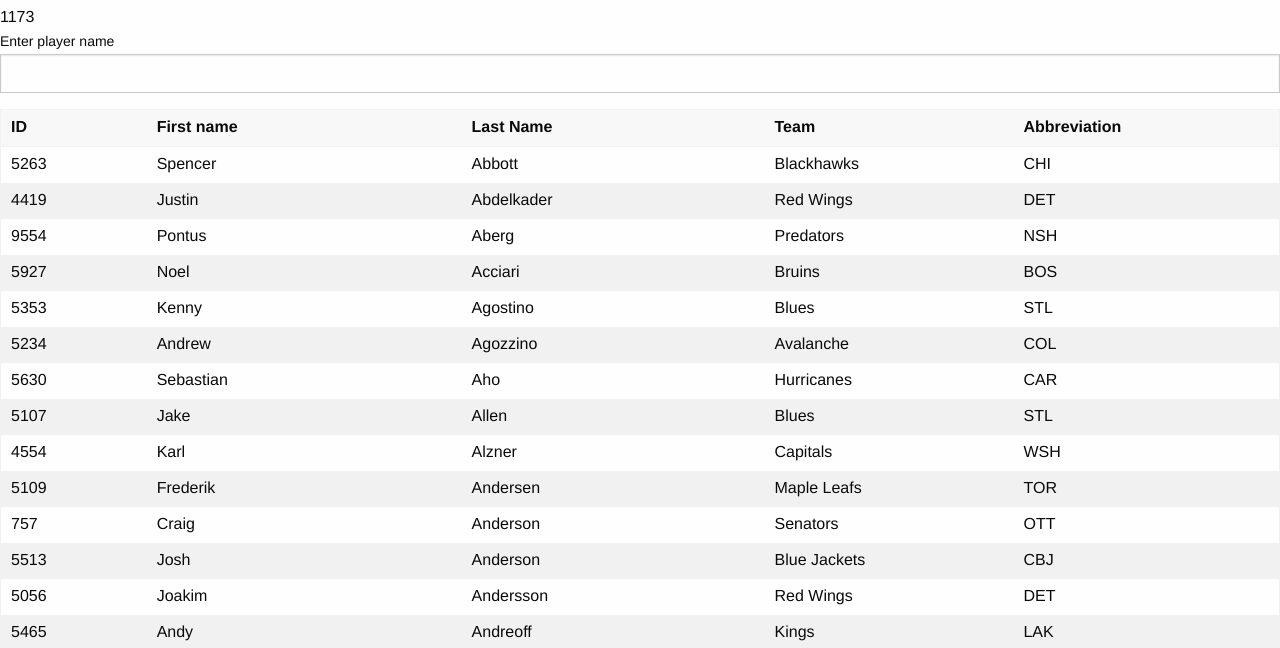
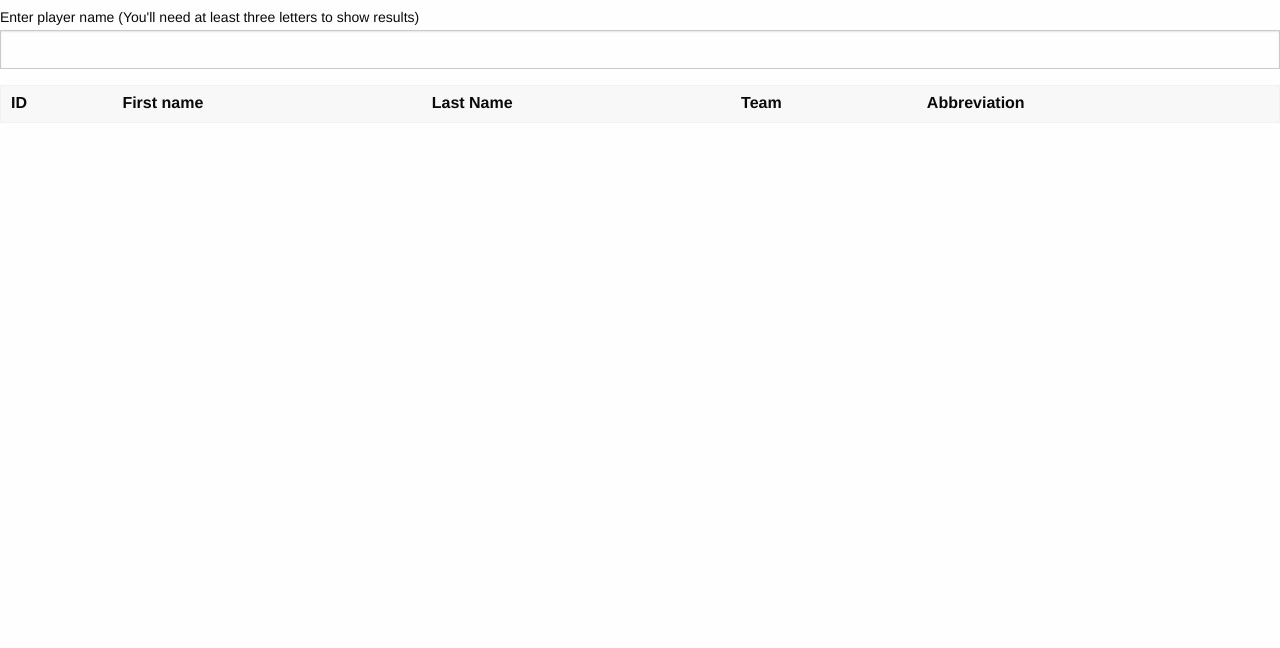
Before and after one commit to TheHandsomeCoder/hockey-app, a website built with webpack: page index.html at #!/team-builder in a window 1280 px wide. Shown: the part 152-800 px from the top of the page. Built offline with nearby package versions, Linux system fonts and the light colour scheme; some packages are replaced by stand-ins of ours.

Commit message:
Removed unneeded tags

```diff
--- a/app/team-builder/team-builder.html
+++ b/app/team-builder/team-builder.html
@@ -1,12 +1,12 @@
 <h2>Team Builder</h2>
-{{vm.players.length}}
+
 <div class="row">
-    <div class="small-6 columns">
-        <label>Enter player name
+    <div class="small-8 columns">
+        <label>Enter player name (You'll need at least three letters to show results)
         <input type="text" ng-model="search"/>
       </label>
     </div>
-
+    <div class="small-12 columns">
         <table>
             <thead>
                 <tr>
@@ -18,7 +18,7 @@
                 </tr>
             </thead>
             <tbody>
-           <tr ng-repeat="player in vm.players | filter:search">
+            <tr ng-if="search.length > 3" ng-repeat="player in vm.players | filter:search">
                 <td>{{player.player.ID}}</td>
                 <td>{{player.player.FirstName}}</td>
                 <td>{{player.player.LastName}}</td>
@@ -29,3 +29,4 @@
             </tbody>
         </table>
     </div>
+</div>
```
Lines whose indentation alone changed are shown as unchanged.
